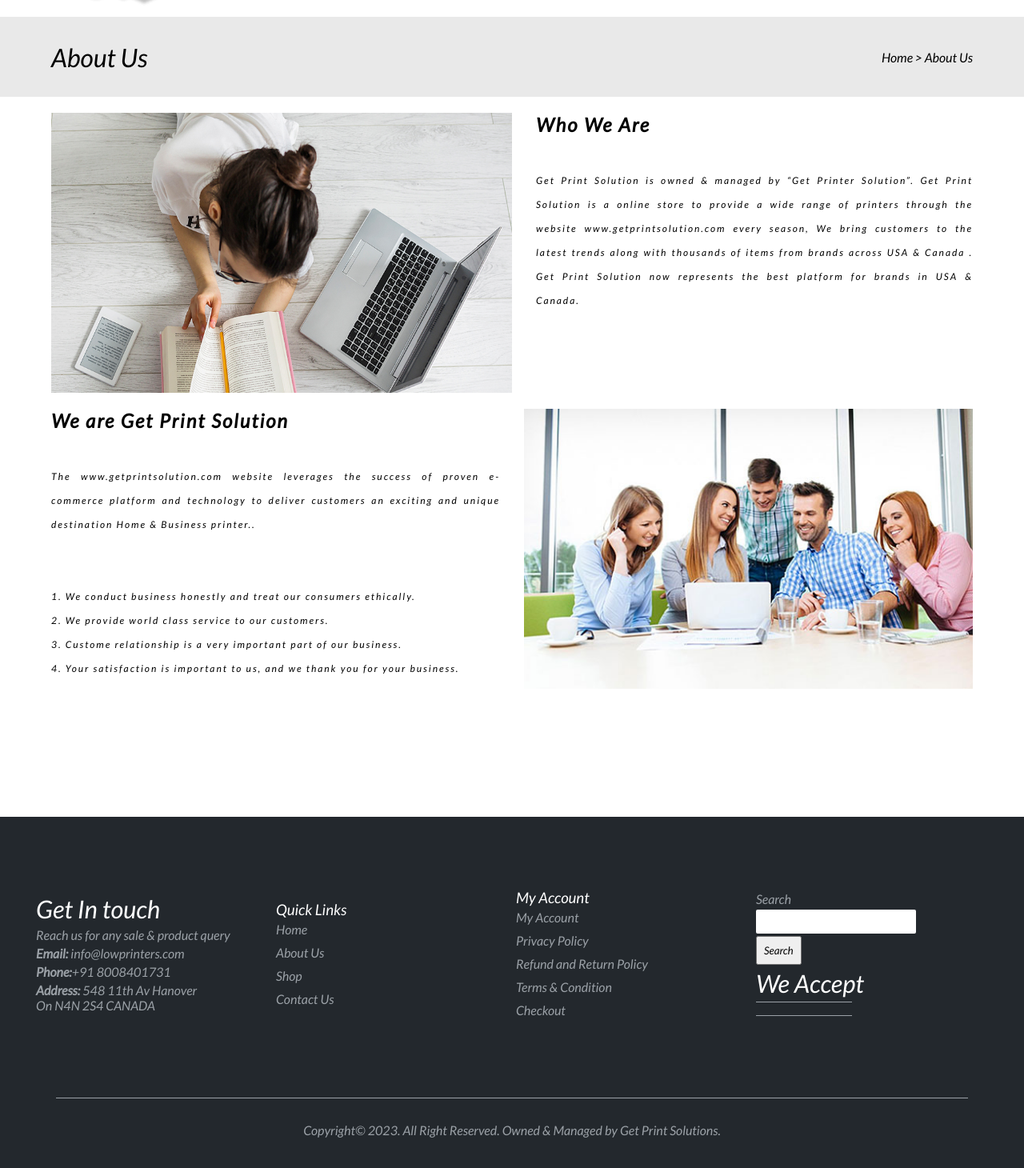
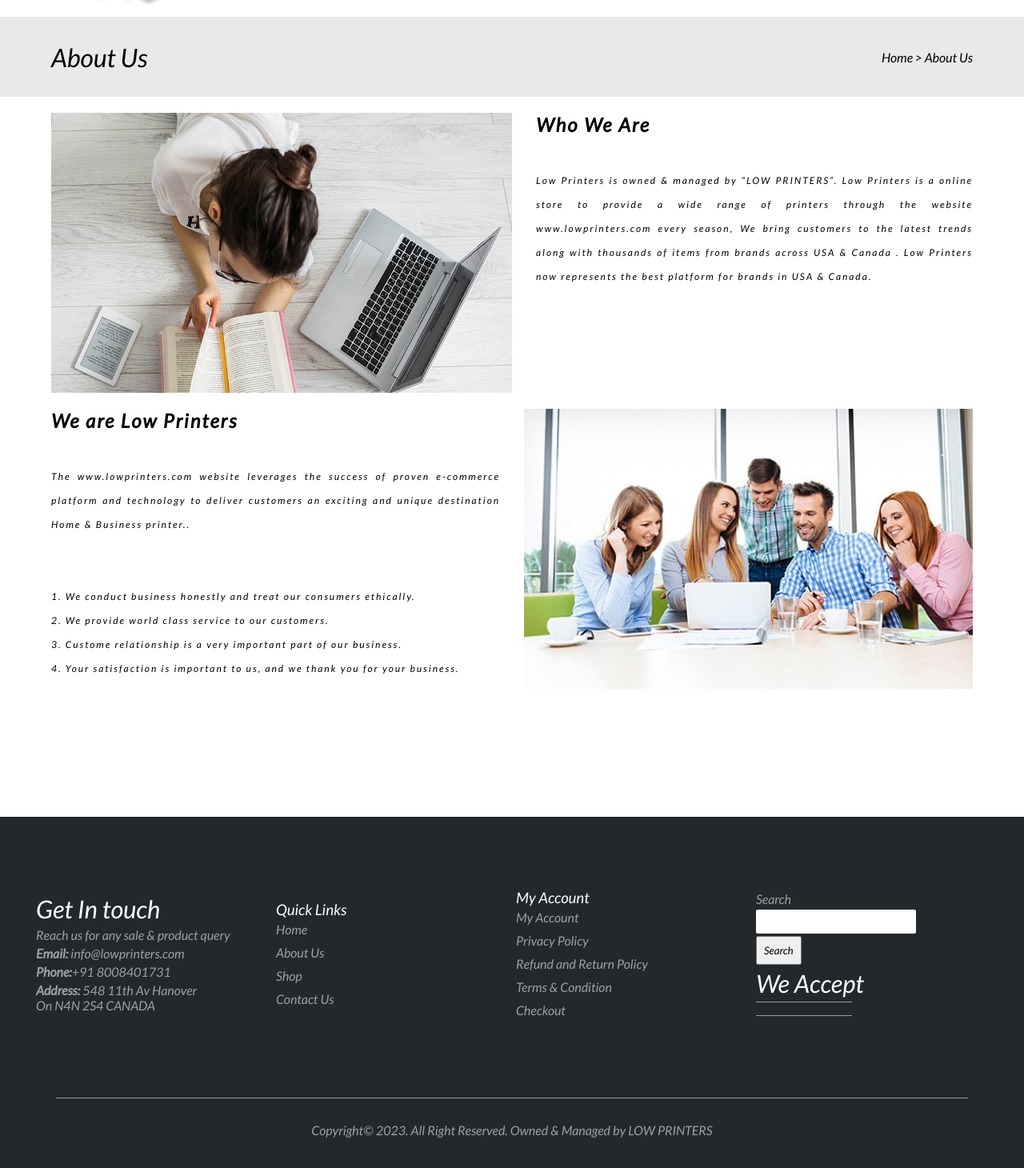
Before and after one commit to 7Mudit/Website-2, a React (Create React App) app: page /about in a window 1280 px wide. Shown: the part 148-1608 px from the top of the page at 80% size. Built offline with nearby package versions, Linux system fonts and the light colour scheme.

Commit message:
Minor changes done

```diff
--- a/src/components/About/About.js
+++ b/src/components/About/About.js
@@ -8,29 +8,30 @@ const About = () => {
       <div className="aboutUsSection">
         <div className="aboutUsBanner">
           <h1>About Us</h1>
-          <h4><a href="/">Home</a>  &gt; About Us</h4>
+          <h4>
+            <a href="/">Home</a> &gt; About Us
+          </h4>
         </div>
         <div className="whoWeAre">
           <img src={first} alt="Not Found" className="whoWeAreImage" />
           <div className="whoWeAreText">
             <h1 className="whoWeAreHeading">Who We Are</h1>
             <p>
-              Get Print Solution is owned & managed by “Get Printer Solution”.
-              Get Print Solution is a online store to provide a wide range of
-              printers through the website www.getprintsolution.com every
-              season, We bring customers to the latest trends along with
-              thousands of items from brands across USA & Canada . Get Print
-              Solution now represents the best platform for brands in USA &
-              Canada.
+              Low Printers is owned & managed by “LOW PRINTERS”. Low Printers is
+              a online store to provide a wide range of printers through the
+              website www.lowprinters.com every season, We bring customers
+              to the latest trends along with thousands of items from brands
+              across USA & Canada . Low Printers now represents the best
+              platform for brands in USA & Canada.
             </p>
           </div>
         </div>
         <div className="whoWeAre">
           <div className="whoWeAreText">
-            <h1 className="whoWeAreHeading">We are Get Print Solution</h1>
+            <h1 className="whoWeAreHeading">We are Low Printers</h1>
             <p>
-              The www.getprintsolution.com website leverages the success of
-              proven e-commerce platform and technology to deliver customers an
+              The www.lowprinters.com website leverages the success of proven
+              e-commerce platform and technology to deliver customers an
               exciting and unique destination Home & Business printer..
               <br />
               <br />
--- a/src/components/Footer/Footer.js
+++ b/src/components/Footer/Footer.js
@@ -69,8 +69,7 @@ const Footer = () => {
         <div class="footer-copyright">
           <div class="footer-content">
             <p class="footer-p">
-              Copyright© 2023. All Right Reserved. Owned & Managed by Get Print
-              Solutions.
+              Copyright© 2023. All Right Reserved. Owned & Managed by LOW PRINTERS
             </p>
           </div>
         </div>
--- a/src/components/Hero/Hero.js
+++ b/src/components/Hero/Hero.js
@@ -1,6 +1,5 @@
 import "./Hero.css";
 import React ,{useState} from "react";
-import banner1 from "../images/banner1.jpeg";
 import headphone from "../images/headphone.jpg";
 import settings from "../images/settings.png";
 import downloads from "../images/downloads.png";
@@ -23,7 +22,9 @@ import brother5 from "../images/Brother5.png";
 import brother6 from "../images/Brother6.webp";
 import brother7 from "../images/Brother7.jpeg";
 import brother8 from "../images/Brother8.jpeg";
+import finalBanner from "../images/finalbanner.jpeg";
 import Checkout from "../Checkout/Checkout";
+
 
 const Hero = () => {
   const [active, setActive] = useState(" ");
@@ -170,7 +171,7 @@ const Hero = () => {
           <h4 className="subPoints">4. Printer installation, printer set up </h4>
           <h4 className="subPoints">5. Printer wireless set up </h4>
         </div>
-          <img src={banner1} className="rightImage" alt="" />
+          <img src={finalBanner} className="rightImage" alt="" />
         </div>
         {/* section section */}
         <div className="instantSupport">
--- a/src/components/Navbar/Navbar.js
+++ b/src/components/Navbar/Navbar.js
@@ -25,8 +25,8 @@ const Navbar = () => {
         <div className="logo">
           <img src={logo} className="logoImage" alt="Not Found" />
           <h1 className="logoText">
-            GET PRINT <br />
-            SOLUTIONS
+            LOW <br />
+            PRINTERS
           </h1>
         </div>
 
```
Also changed, not shown: src/components/images/finalbanner.jpeg (added).
